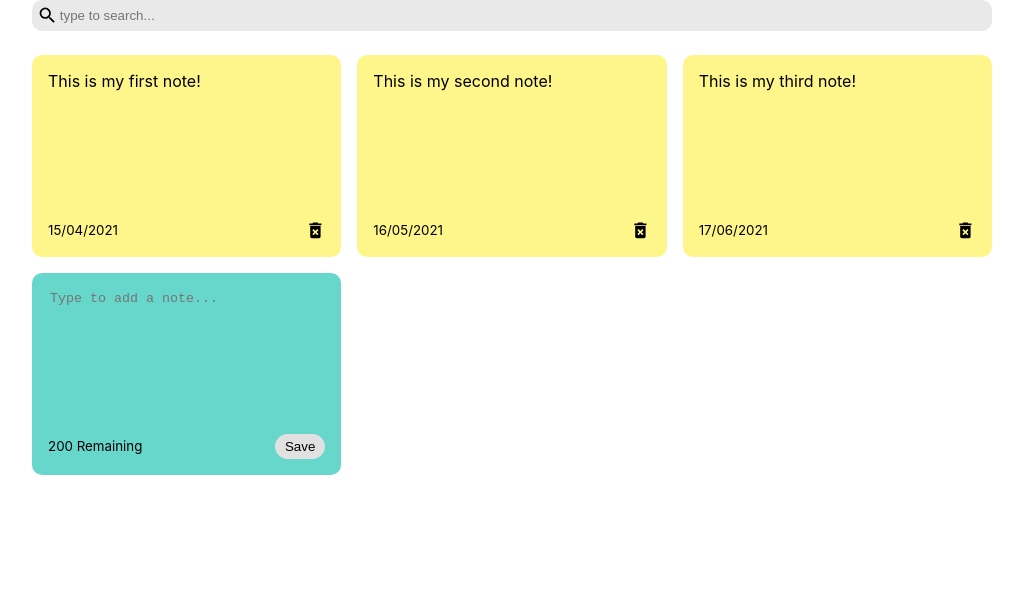
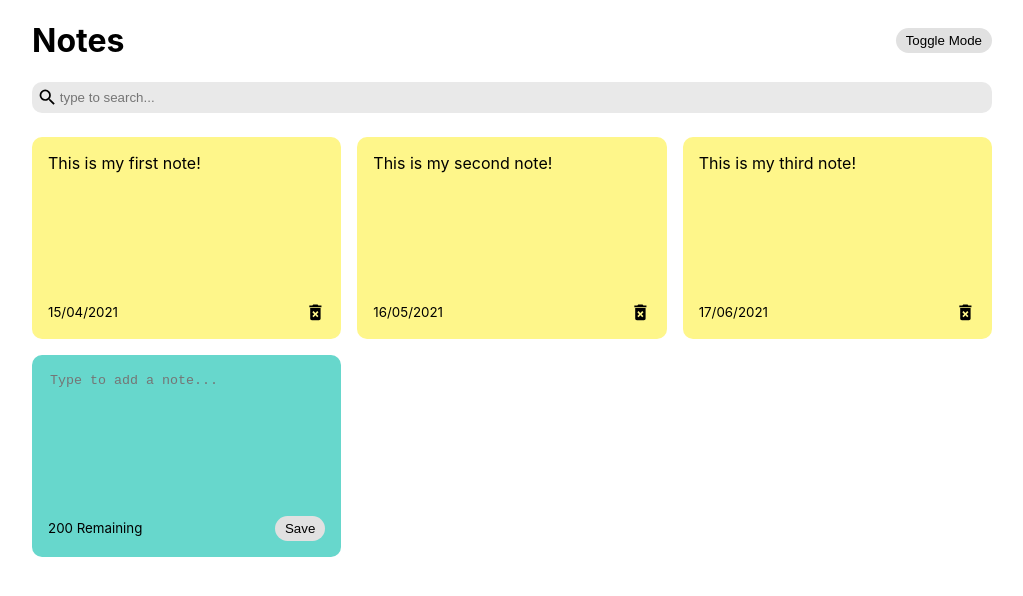
Before and after one commit to d-cryptic/note-app-react, a React (Create React App) app: page / in a window 1280 px wide. Shown: the top 596 px of the page, without its empty margins (128-1151 px from the left). Built offline with nearby package versions, Linux system fonts and the light colour scheme.

Commit message:
dark mode state done

```diff
--- a/src/App.js
+++ b/src/App.js
@@ -3,6 +3,7 @@
 import NotesList from "./components/NoteList";
 import "./App.css";
 import Search from "./components/Search";
+import Header from "./components/Header";
 
 const App = () => {
   const [notes, setNotes] = useState([
@@ -26,6 +27,8 @@
   // Search and find notes
   const [searchText, setSearchNote] = useState("");
 
+  const [darkMode, setDarkMode] = useState(false);
+
   // addNote captures the entered text and creates the id and date
   const addNote = (text) => {
     const date = new Date();
@@ -48,6 +51,7 @@
 
   return (
     <div className="container">
+      <Header handleToggleDarkMode={setDarkMode} />
       <Search handleSearchNote={setSearchNote} />
       <NotesList
         notes={notes.filter((note) =>
--- /dev/null
+++ b/src/components/Header/Header.css
@@ -0,0 +1,25 @@
+.save {
+  background-color: #e1e1e1;
+  border: none;
+  border-radius: 15px;
+  padding: 5px 10px 5px 10px;
+}
+
+.save:hover {
+  background-color: #ededed;
+  cursor: pointer;
+}
+
+.header {
+  display: flex;
+  align-items: center;
+  justify-content: space-between;
+}
+
+.dark-mode {
+  background-color: black;
+}
+
+.dark-mode h1 {
+  color: white;
+}
--- /dev/null
+++ b/src/components/Header/index.js
@@ -0,0 +1,21 @@
+import React from "react";
+import "./Header.css";
+
+const Header = ({ handleToggleDarkMode }) => {
+  return (
+    <div>
+      <div className="header">
+        <h1>Notes</h1>
+        <button
+          onClick={() =>
+            handleToggleDarkMode((previousDarkMode) => !previousDarkMode)
+          }
+          className="save">
+          Toggle Mode
+        </button>
+      </div>
+    </div>
+  );
+};
+
+export default Header;
```
